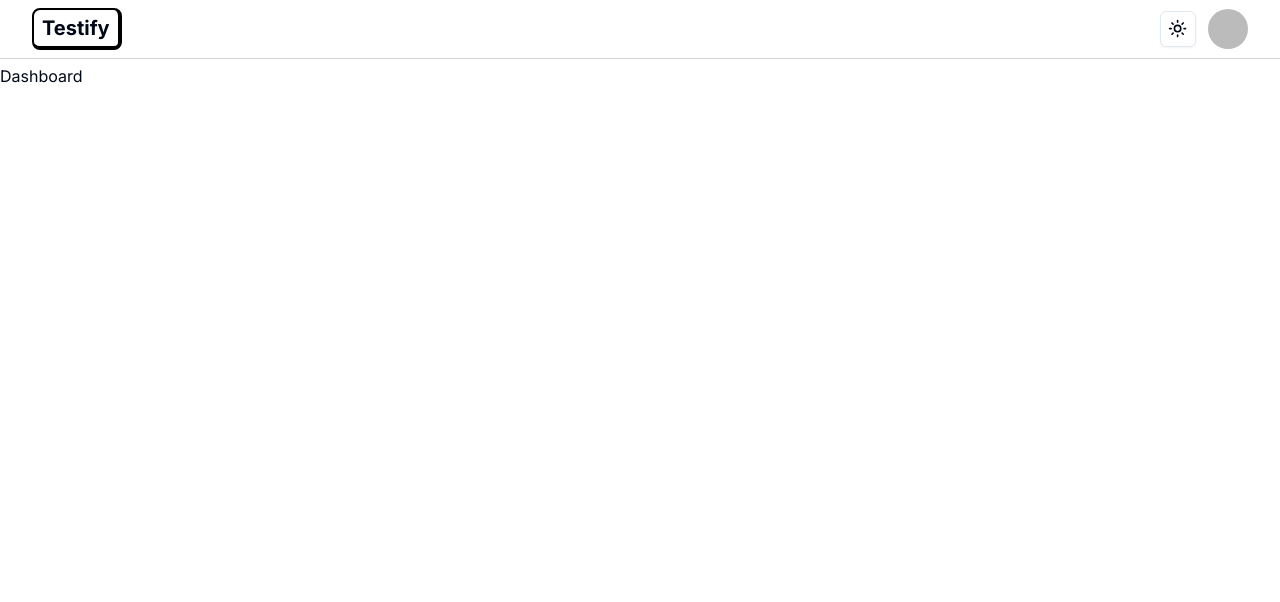
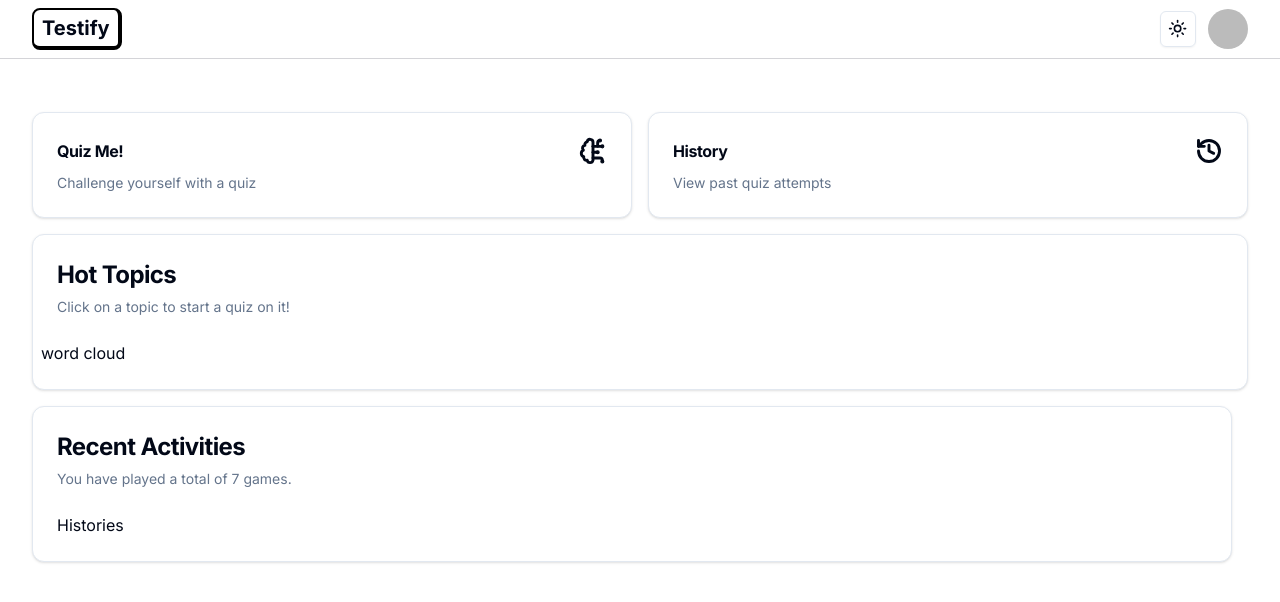
Before and after one commit to Ankurrawat-12/Testify, a Next.js app: page /dashboard in a window 1280 px wide. Shown: the top 602 px of the page. Built offline with nearby package versions, Linux system fonts and the light colour scheme; no server answers; sample sign-in values are in the browser's storage.

Commit message:
history card completed

```diff
--- a/package.json
+++ b/package.json
@@ -16,8 +16,6 @@
     "@radix-ui/react-icons": "^1.3.0",
     "@radix-ui/react-slot": "^1.0.2",
     "@types/node": "20.5.9",
-    "@types/react": "18.2.21",
-    "@types/react-dom": "18.2.7",
     "add": "^2.0.6",
     "autoprefixer": "10.4.15",
     "card": "^2.5.4",
@@ -39,6 +37,8 @@
     "typescript": "5.2.2"
   },
   "devDependencies": {
+    "@types/react": "^18.2.21",
+    "@types/react-dom": "^18.2.7",
     "prisma": "^5.2.0"
   }
 }
--- /dev/null
+++ b/src/app/dashboard/HotTopicsCard.tsx
@@ -0,0 +1,17 @@
+import { Card, CardHeader, CardTitle, CardDescription,CardContent} from '@/components/ui/card'
+import React from 'react'
+type Props={}
+const HotTopicsCard=(props:Props)=>{
+    return(
+        <Card className='col-span-4'>
+            <CardHeader>
+                <CardTitle className='text-2xl font-bold'>Hot Topics</CardTitle>
+                <CardDescription>
+                    Click on a topic to start a quiz on it!
+                </CardDescription>
+            </CardHeader>
+            <CardContent className='pl-2'>word cloud</CardContent>
+        </Card>
+    )
+}
+export default HotTopicsCard
--- a/src/app/dashboard/page.tsx
+++ b/src/app/dashboard/page.tsx
@@ -1,11 +1,33 @@
-import React from 'react'
+import { getAuthSession } from '@/lib/nextauth';
+import { redirect } from 'next/navigation';
+import React from 'react';
+import QuizMeCard from '@/components/dashboard/QuixMeCard';
+import HistoryCard from '@/components/dashboard/HistoryCard';
+import HotTopicsCard from './HotTopicsCard'
+import RecentActivities from '@/components/dashboard/RecentActivities';
 
-type Props = {}
+type Props = {};
+export const metadata={
+  title: "Dashboard | Testify",
+};
+const Dashboard = async(props: Props) => {
+  const session = await getAuthSession();
+  if(!session?.user) {
+    return redirect("/");
+  }
+  return <main className="p-8 mx-auto max-w-7xl">
+     <div className="flex items-center">
+      <h2 className='mr-2 text-3xl font-bold tracking-tight'></h2>
+     </div>
+     <div className="grid gap-4 mt-4 md:grid-cols-2">
+      <QuizMeCard />
+      <HistoryCard />
+     </div>
+     <div className="grid gap-4 mt-4 md:grid-cols-2 log:grid-cols-7">
+      <HotTopicsCard/>
+      <RecentActivities/>
+     </div>
+     </main>;
+};
 
-const Dashboard = (props: Props) => {
-  return (
-    <div>Dashboard</div>
-  )
-}
-
-export default Dashboard
+export default Dashboard;
--- /dev/null
+++ b/src/components/dashboard/HistoryCard.tsx
@@ -0,0 +1,25 @@
+"use client"
+import React from "react";
+import {Card, CardContent, CardHeader, CardTitle} from '../ui/card'
+import { History } from "lucide-react";
+import { useRouter } from "next/navigation";
+type Props={}
+const HistoryCard=(props:Props)=>{
+    const router=useRouter();
+    return (
+        <Card className="hover:cursor-pointer hover:opacity-75" onClick={()=>{
+            router.push("/history")
+        }}>
+            <CardHeader className="flex flex-row items-center justify-between pb-2 space-y-0">
+                <CardTitle className="text-2x1 font-bold">History</CardTitle>
+                <History size={28} strokeWidth={2.5}/>
+            </CardHeader>
+            <CardContent>
+                <p className="text-sm text-muted-foreground">
+                    View past quiz attempts
+                </p>
+            </CardContent>
+        </Card>
+    )
+};
+export default HistoryCard
--- /dev/null
+++ b/src/components/dashboard/QuixMeCard.tsx
@@ -0,0 +1,23 @@
+"use client"
+import React from "react";
+import {Card, CardContent, CardHeader, CardTitle} from '../ui/card'
+import { BrainCircuit } from "lucide-react";
+import { useRouter } from "next/navigation";
+type Props={}
+const QuizMeCard=(props: Props)=>{
+    const router=useRouter();
+    return (
+        <Card className="hover:cursor-pointer hover:opacity-75" onClick={()=>{
+            router.push("/quiz");
+        }}>
+            <CardHeader className="flex flex-row items-center justify-between pb-2 space-y-0 ">
+                <CardTitle className="text-2x1 font-bold">Quiz Me!</CardTitle>
+                <BrainCircuit size={28} strokeWidth={2.5}/>
+            </CardHeader>
+            <CardContent>
+                <p className="text-sm text-muted-foreground">Challenge yourself with a quiz</p>
+            </CardContent>
+        </Card>
+    )
+}
+export default QuizMeCard
--- /dev/null
+++ b/src/components/dashboard/RecentActivities.tsx
@@ -0,0 +1,21 @@
+import React from "react";
+import { Card, CardHeader ,CardContent ,CardDescription, CardTitle } from "../ui/card";
+type Props={}
+const RecentActivities=(props:Props)=>{
+    return(
+        <Card className="col-span-4 lg:col-span-3">
+            <CardHeader>
+                <CardTitle className="text-2xl font-bold">
+                    Recent Activities
+                </CardTitle>
+                <CardDescription>
+                    You have played a total of 7 games.
+                </CardDescription>
+            </CardHeader>
+        <CardContent className="max-h-[580px] overflow-scroll">
+        Histories
+        </CardContent>
+        </Card>
+    )
+}
+export default RecentActivities
```
Also changed, not shown: 1 other file (tests, documents, lock files or other folders).
